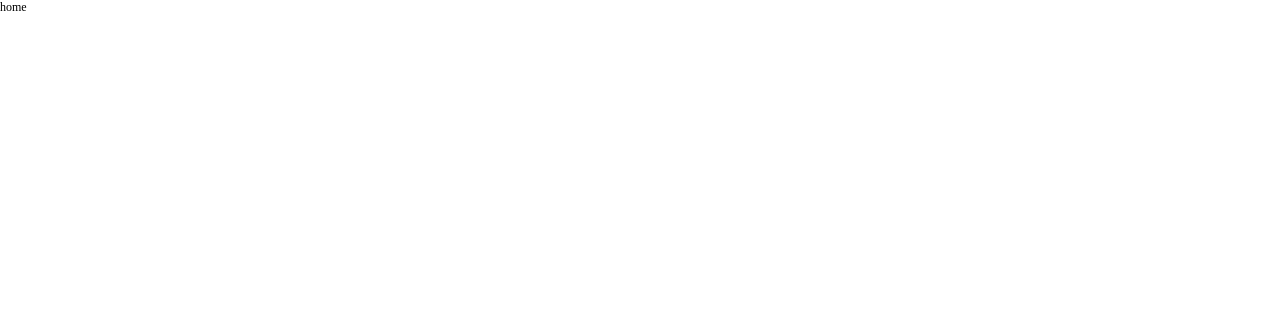
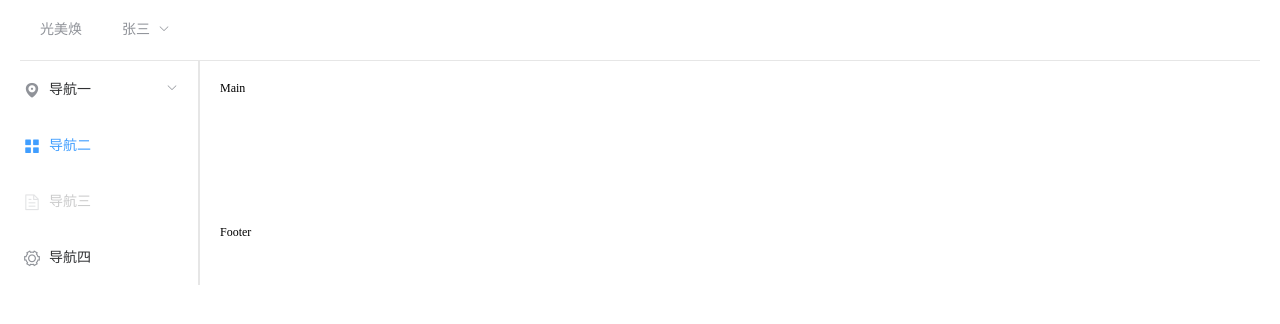
Before and after one commit to ZES-BJTU/gmh-vue, a Vue app: page /home in a window 1280 px wide. Shown: the top 324 px of the page. Built offline with nearby package versions, Linux system fonts and the light colour scheme.

Commit message:
修改登录页

```diff
--- a/src/components/Home.vue
+++ b/src/components/Home.vue
@@ -1,20 +1,81 @@
 <template>
-    <div class="home">
-        <div>home</div>
-    </div>
+  <div class="home">
+    <el-container>
+      <el-header>
+        <el-menu class="el-menu-demo" mode="horizontal">
+          <el-menu-item index="1">光美焕</el-menu-item>
+          <el-submenu index="2">
+            <template slot="title">张三</template>
+            <el-menu-item index="2-1">修改密码</el-menu-item>
+            <el-menu-item index="2-3">退出登录</el-menu-item>
+          </el-submenu>
+        </el-menu>
+      </el-header>
+      <el-container class="home-container">
+        <el-aside class="home-aside" width="200px">
+          <el-row>
+            <el-col :span="24">
+              <el-menu default-active="2">
+                <el-submenu index="1">
+                  <template slot="title">
+                    <i class="el-icon-location"></i>
+                    <span>导航一</span>
+                  </template>
+                  <el-menu-item-group>
+                    <template slot="title">分组一</template>
+                    <el-menu-item index="1-1">选项1</el-menu-item>
+                    <el-menu-item index="1-2">选项2</el-menu-item>
+                  </el-menu-item-group>
+                  <el-menu-item-group title="分组2">
+                    <el-menu-item index="1-3">选项3</el-menu-item>
+                  </el-menu-item-group>
+                  <el-submenu index="1-4">
+                    <template slot="title">选项4</template>
+                    <el-menu-item index="1-4-1">选项1</el-menu-item>
+                  </el-submenu>
+                </el-submenu>
+                <el-menu-item index="2">
+                  <i class="el-icon-menu"></i>
+                  <span slot="title">导航二</span>
+                </el-menu-item>
+                <el-menu-item index="3" disabled>
+                  <i class="el-icon-document"></i>
+                  <span slot="title">导航三</span>
+                </el-menu-item>
+                <el-menu-item index="4">
+                  <i class="el-icon-setting"></i>
+                  <span slot="title">导航四</span>
+                </el-menu-item>
+              </el-menu>
+            </el-col>
+          </el-row>
+        </el-aside>
+        <el-container>
+          <el-main>Main</el-main>
+          <el-footer>Footer</el-footer>
+        </el-container>
+      </el-container>
+    </el-container>
+  </div>
 </template>
 
 <script>
-  export default {
-    name: 'Home',
-    data() {
-      return {
-      }
-    }
+export default {
+  name: "Home",
+  data() {
+    return {
+      activeIndex: "1"
+    };
   }
-
+};
 </script>
 
 <!-- Add "scoped" attribute to limit CSS to this component only -->
 <style scoped lang="scss">
+.home-container {
+  margin-top: 1px;
+}
+.home-aside{
+  border-right: solid 1px #e6e6e6;
+}
 </style>
--- a/src/components/Signin.vue
+++ b/src/components/Signin.vue
@@ -7,15 +7,15 @@
             <div class="signin-logo">
               <img src="../assets/images/logo-blue-2.png">
             </div>
-            <el-form label-width="0px" :model="signinForm">
-              <el-form-item>
+            <el-form label-width="0px" :model="signinForm" ref="signinForm" :rules="rules">
+              <el-form-item prop="account">
                 <el-input class="signin-input" v-model.trim="signinForm.account" placeholder="EMAIL"></el-input>
               </el-form-item>
-              <el-form-item>
+              <el-form-item prop="password">
                 <el-input class="signin-input" type="password" v-model.trim="signinForm.password" placeholder="PASSWORD"></el-input>
               </el-form-item>
               <el-row type="flex" justify="center">
-                <el-button class="signin-btn" @click="onSubmit">GO</el-button>
+                <el-button class="signin-btn" @click="onSubmit('signinForm')">GO</el-button>
               </el-row>
               <el-row type="flex" justify="center">
                 <div class="signin-link">
@@ -46,18 +46,32 @@ export default {
       signinForm: {
         account: "",
         password: ""
+      },
+      rules: {
+        account: [
+          { required: true, message: '邮箱不能为空', trigger: 'blur' },
+          { type: 'email', message: '请输入正确的邮箱', trigger: 'blur' }
+        ],
+        password: [
+          { required: true, message: '密码不能为空', trigger: 'blur' }
+        ]
       }
     };
   },
   methods: {
-    onSubmit() {
-      // this.$store.dispatch('delete',{
-      //   'id': 2
-      // })
-      this.$store.dispatch('signin',{
-        'account': this.signinForm.account,
-        'password': this.signinForm.password
-      })
+    onSubmit(formName) {
+      this.$refs[formName].validate((valid) => {
+        if (valid) {
+          this.$store.dispatch("signin", {
+            account: this.signinForm.account,
+            password: this.signinForm.password,
+            $router: this.$router
+          });
+        } else {
+          console.log('error submit!!');
+          return false;
+        }
+      });
       // this.$router.push({ path: '/home' });
     }
   }
--- a/src/store/actions.js
+++ b/src/store/actions.js
@@ -1,4 +1,4 @@
-import * as types from './mutation-types'
+import axios from 'axios'
 
 const test1 = ({commit}, info) => {
   console.log(info);
--- a/src/store/index.js
+++ b/src/store/index.js
@@ -1,8 +1,9 @@
 import Vue from 'vue'
 import Vuex from 'vuex'
 import axios from 'axios'
+import account from './modules/account'
 import * as actions from './actions'
-import signin from './modules/signin'
+import mutations from './mutations'
 
 axios.defaults.headers.post['Content-Type'] = 'application/json';
 axios.defaults.baseURL = 'http://localhost:8080';
@@ -10,8 +11,9 @@ axios.defaults.baseURL = 'http://localhost:8080';
 Vue.use(Vuex)
 
 export default new Vuex.Store({
-  actions,
+  actions: actions,
+  mutations: mutations,
   modules: {
-      signin,
+    account,
   }
 })
--- /dev/null
+++ b/src/store/modules/account.js
@@ -0,0 +1,61 @@
+import axios from 'axios'
+
+const state = {
+  account: '',
+  token: '',
+  status,
+}
+
+// getters
+const getters = {}
+
+// actions
+const actions = {
+  signin({commit}, info) {
+    console.log(info);
+    // axios({
+    //   method: 'post',
+    //   url: '/user/login',
+    //   data: {
+    //     'account': info.account,
+    //     'password': info.password
+    //   }
+    // }).then(function(res){
+    //   this.$router.push({ path: '/home' });
+    // })
+    // .catch(function(err){
+    //   console.log(err)
+    // })
+    commit('signin', {
+      account: '893074711@qq.com',
+      token: '12345678',
+      status: true
+    });
+    let $router = info.$router;
+    $router.push({ path: '/home' });
+  },
+  delete({commit,state}, info) {
+    console.log(info);
+    axios({
+      method: 'delete',
+      url: '/user/delete/' + info.id
+    })
+  },
+}
+
+// mutations
+const mutations = {
+  signin (state, payload) {
+    // 变更状态
+    state.account = payload.account;
+    state.token = payload.token;
+    state.status = payload.status;
+  }
+}
+
+export default {
+  state,
+  getters,
+  actions,
+  mutations
+}
--- a/src/store/modules/signin.js
+++ /dev/null
@@ -1,41 +0,0 @@
-import * as types from '../mutation-types'
-
-const state = {
-  account: '',
-  password: ''
-}
-
-// getters
-const getters = {}
-
-// actions
-const actions = {
-  signin({commit,state}, info) {
-    console.log(info);
-    axios({
-      method: 'post',
-      url: '/user/login',
-      data: {
-        'account': info.account,
-        'password': info.password
-      }
-    })
-  },
-  delete({commit,state}, info) {
-    console.log(info);
-    axios({
-      method: 'delete',
-      url: '/user/delete/' + info.id
-    })
-  },
-}
-
-// mutations
-const mutations = {}
-
-export default {
-  state,
-  getters,
-  actions,
-  mutations
-}
--- a/src/store/mutation-types.js
+++ /dev/null
@@ -1 +0,0 @@
-export const ADD_TO_CART = 'SIGNIN'
```
Also changed, not shown: src/store/axios.js (deleted), src/store/mutations.js (added).
